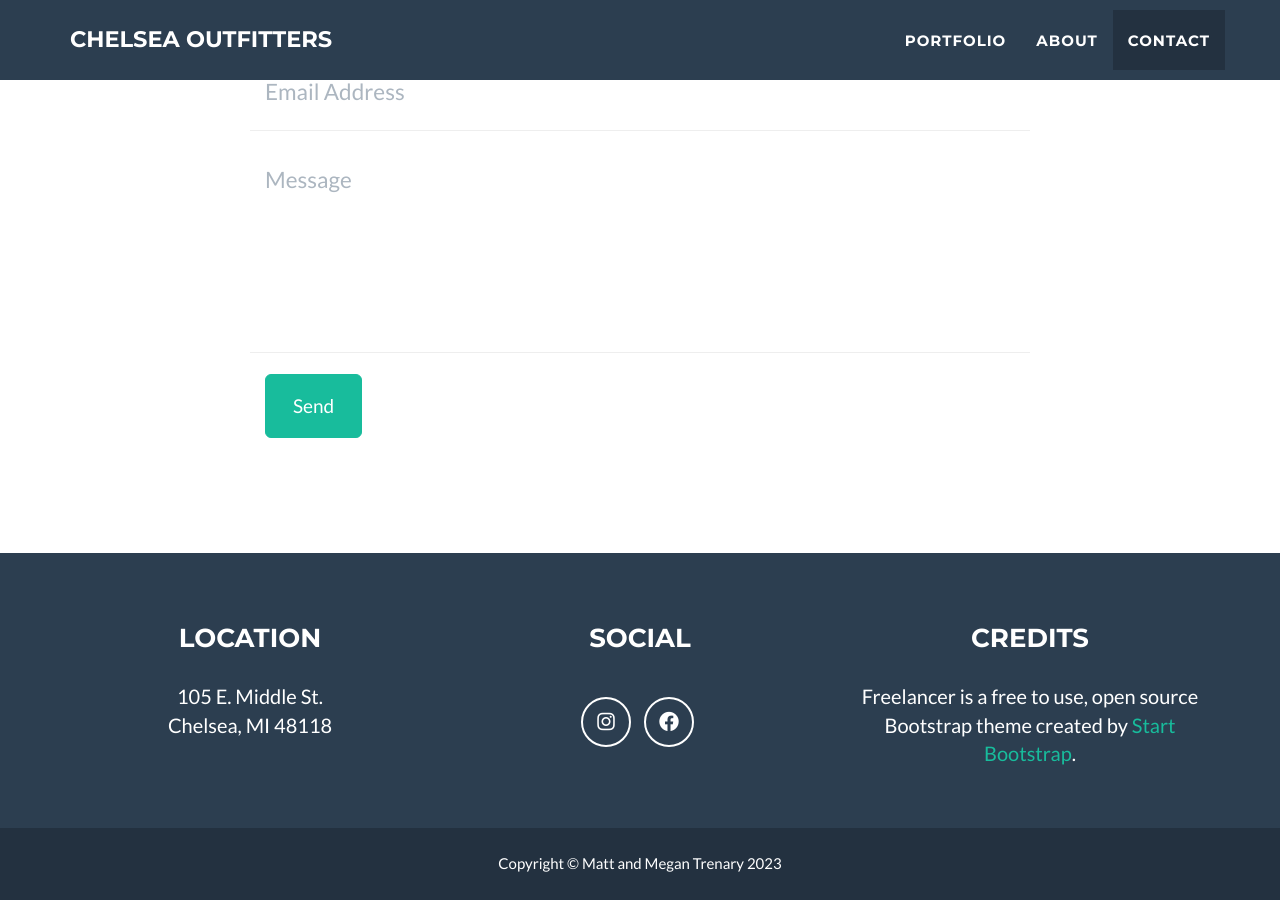
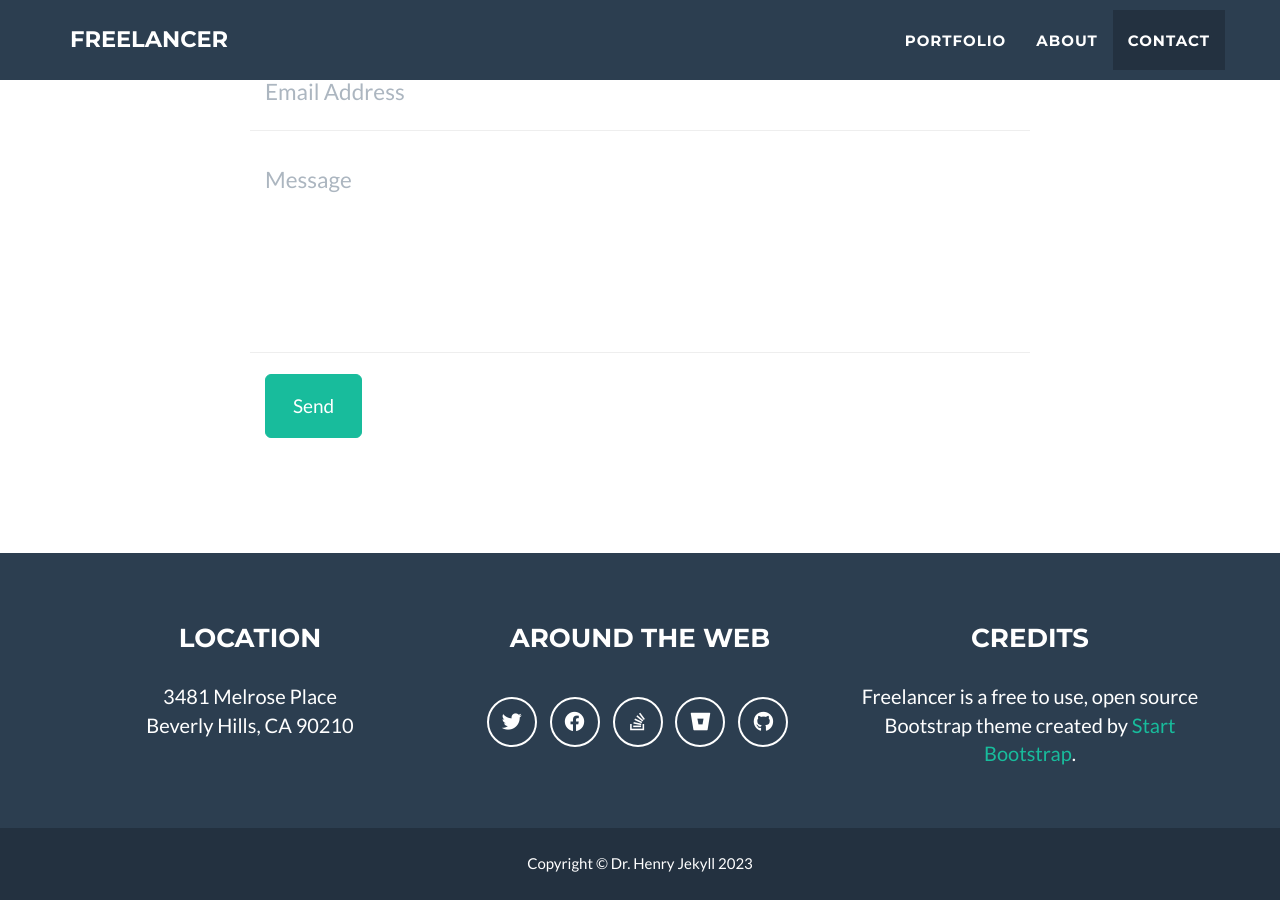
Before and after one commit to matttrenary/chelsea_outfitters, a Jekyll site: the page built from _posts/2014-07-18-project-1.markdown, in a window 1280 px wide and 900 px high, scrolled down 2492 px. Built offline with Jekyll 4.4.1, drawn with Linux system fonts in a browser that asks for light colours; some of the changed text lies outside the part shown.

Commit message:
Update _config.yml

```diff
--- a/_config.yml
+++ b/_config.yml
@@ -1,11 +1,11 @@
 # Site settings
-title: Chelsea Outfitters
-email: chelseaoutfitters@gmail.com
-url: https://chelseaoutfitters.com
-description: "Outfitting a more sustainable lifestyle."
-keywords: "outfitters, sustainable, retail, chelsea"
-skills: "Outfitting a more sustainable lifestyle."
-meta_author: Trenary Matt
+title: Freelancer
+email: your-email@domain.com
+url: https://github.com/jeromelachaud/freelancer-theme
+description: "Write an awesome description for your new site here. You can edit this line in _config.yml. It will appear in your document head meta (for Google search results) and in your feed.xml site description."
+keywords: "your keywords, separated by commas"
+skills: "Web Developer - Graphic Artist - User Experience Designer"
+meta_author: LastName FirstName
 
 # Google webmaster tools
 google_verify:
@@ -21,7 +21,7 @@ contact: static
 
 # If you use disqus you need disqus shortname
 # https://help.disqus.com/customer/portal/articles/466208
-# disqus_shortname: myshortname
+disqus_shortname: myshortname
 
 # Color settings (hex-codes without the leading hash-tag)
 color:
@@ -32,22 +32,28 @@ color:
 
 # Footer settings
 footer:
-  copyright: Matt and Megan Trenary
+  copyright: Dr. Henry Jekyll
   location: Location
-  social: Social
+  social: Around the Web
   credits: Credits
 
 # Social networks usernames (many more available: google-plus, flickr, dribbble, pinterest, instagram, tumblr, linkedin, etc.)
 social:
-  - title: instagram
-    url: https://instagram.com/chelseaoutfitters
+  - title: twitter
+    url: http://twitter.com/jekyllrb
   - title: facebook
-    url: https://www.facebook.com/chelseaoutfitters
+    url:
+  - title: stack-overflow
+    url: http://stackoverflow.com/questions/tagged/jekyll
+  - title: bitbucket
+    url: http://bitbucket.org/jekyll
+  - title: github
+    url: http://github.com/jekyll
 
 # Postal address (add as many lines as necessary)
 address:
-  - line: 105 E. Middle St.
-  - line: Chelsea, MI 48118
+  - line: 3481 Melrose Place
+  - line: Beverly Hills, CA 90210
 
 # Credits content
 credits: 'Freelancer is a free to use, open source Bootstrap theme created by <a href="http://startbootstrap.com">Start Bootstrap</a>.'
```
